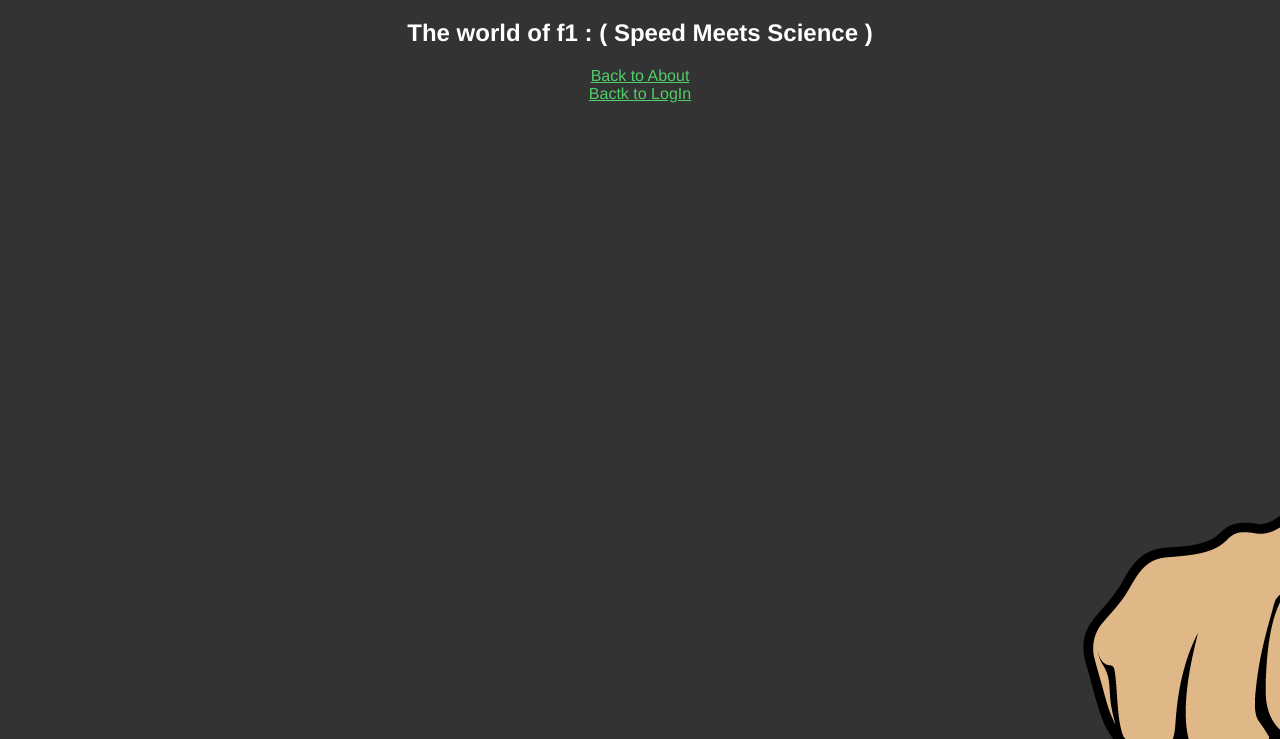
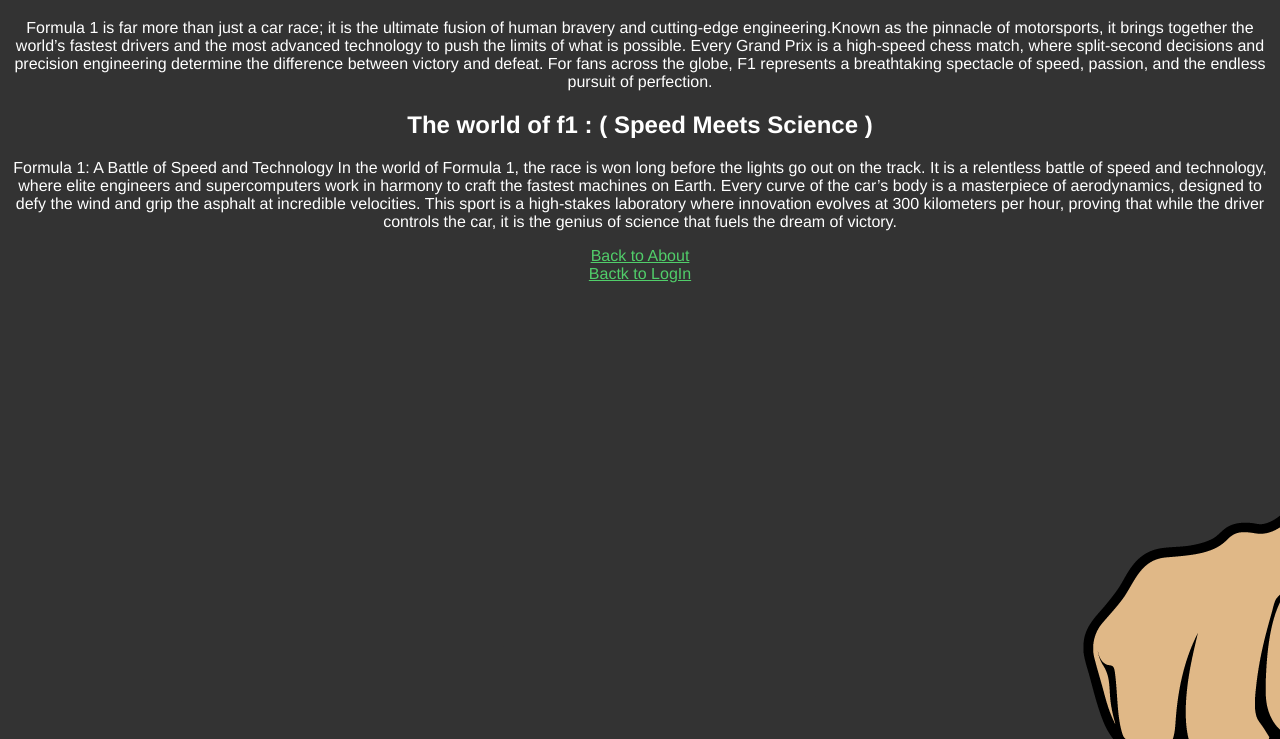
Before and after one commit to mused104-wq/Cs, a plain HTML site: page Home.html in a window 1280 px wide. Shown: the part 61-800 px from the top of the page. Drawn offline with Linux system fonts and the light colour scheme.

Commit message:
Update Home.html

```diff
--- a/Home.html
+++ b/Home.html
@@ -5,9 +5,9 @@
     </head>
 <body>
     <h1> Formula 1:( The Pinnacle of Motorsports ) </h1>
-    <p Formula 1 is far more than just a car race; it is the ultimate fusion of human bravery and cutting-edge engineering. Known as the pinnacle of motorsports, it brings together the world’s fastest drivers and the most advanced technology to push the limits of what is possible. Every Grand Prix is a high-speed chess match, where split-second decisions and precision engineering determine the difference between victory and defeat. For fans across the globe, F1 represents a breathtaking spectacle of speed, passion, and the endless pursuit of perfection. </p>
+    <p> Formula 1 is far more than just a car race; it is the ultimate fusion of human bravery and cutting-edge engineering.Known as the pinnacle of motorsports, it brings together the world’s fastest drivers and the most advanced technology to push the limits of what is possible. Every Grand Prix is a high-speed chess match, where split-second decisions and precision engineering determine the difference between victory and defeat. For fans across the globe, F1 represents a breathtaking spectacle of speed, passion, and the endless pursuit of perfection.</p>
 <h2>The world of f1 : ( Speed Meets Science ) </h2>
-<p Formula 1: A Battle of Speed and Technology
+<p> Formula 1: A Battle of Speed and Technology
 In the world of Formula 1, the race is won long before the lights go out on the track. It is a relentless battle of speed and technology, where elite engineers and supercomputers work in harmony to craft the fastest machines on Earth. Every curve of the car’s body is a masterpiece of aerodynamics, designed to defy the wind and grip the asphalt at incredible velocities. This sport is a high-stakes laboratory where innovation evolves at 300 kilometers per hour, proving that while the driver controls the car, it is the genius of science that fuels the dream of victory.</p>
 
 <div class="card"><a href="About.html">Back to About</a>
```
